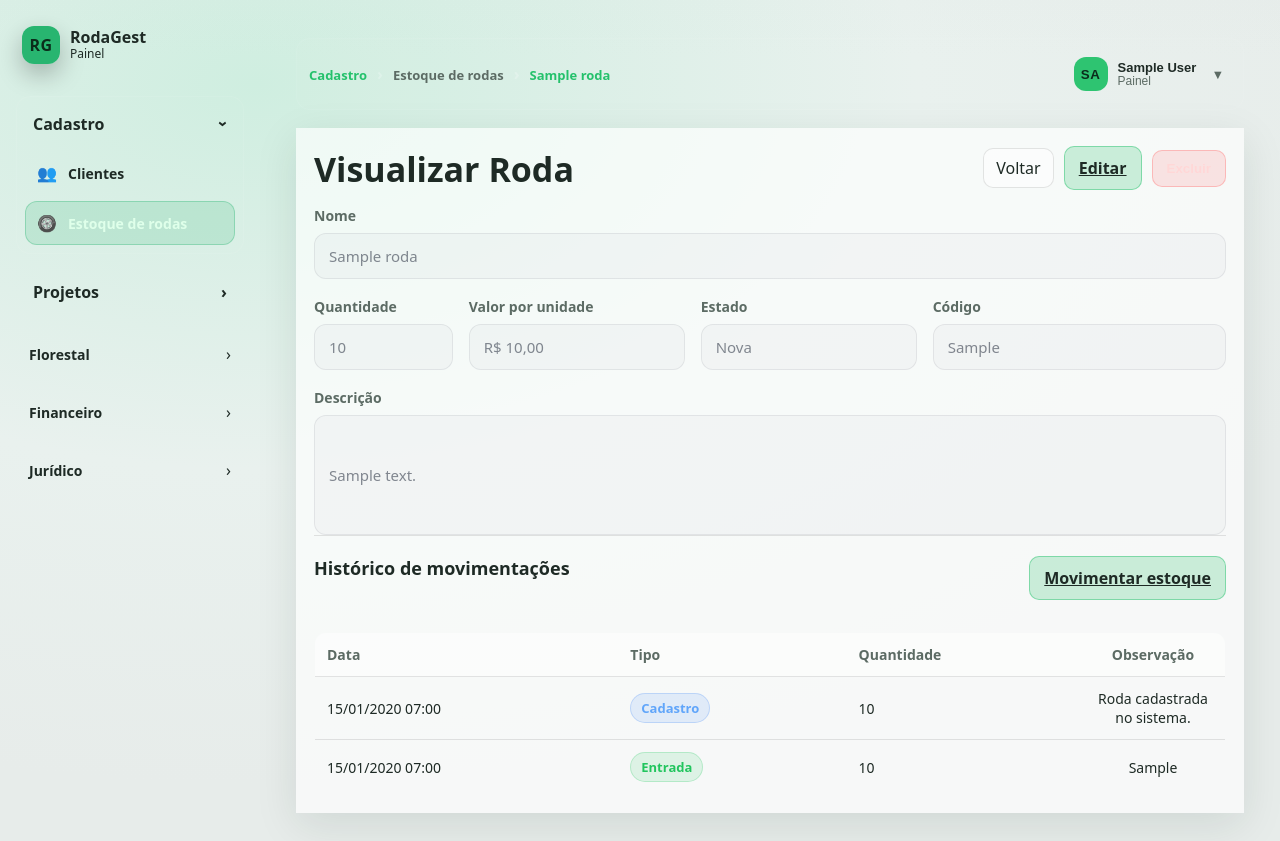
After one commit to KadmielT/RodaGestPython, a Django app: page /estoque-rodas/1/ in a window 1280 px wide. The commit adds this page. Run offline with Django 5.2, Linux system fonts and the light colour scheme; a user stored in the database is signed in; tables that the repository leaves empty hold one stand-in row (values such as "Sample post"); some libraries are stand-ins or nearby versions.

Commit message:
Criação de exclução de registro no estoque de roda, visualização e criação de pasta de documentação do projeto
Documento TAP-1.0 criado

```diff
--- a/apps/clientes/templates/clientes/cliente_list.html
+++ b/apps/clientes/templates/clientes/cliente_list.html
@@ -115,7 +115,6 @@
     </div>
   {% endfor %}
 
-  {% if is_paginated %}
   <div class="rg-pagination">
     <span>Total ({{ page_obj.paginator.count }})</span>
 
@@ -149,7 +148,6 @@
       <span class="rg-page rg-disabled">Próximo ›</span>
     {% endif %}
   </div>
-  {% endif %}
 
 </div>
 {% endblock %}
--- a/apps/estoque_rodas/models.py
+++ b/apps/estoque_rodas/models.py
@@ -1,3 +1,5 @@
+from decimal import Decimal
+
 from django.core.exceptions import ValidationError
 from django.db import models
 
@@ -11,7 +13,8 @@ class Roda(models.Model):
     nome = models.CharField(max_length=150)
     codigo = models.CharField(max_length=50, blank=True, null=True, unique=True)
     quantidade = models.PositiveIntegerField(default=0)
-    valor_unitario = models.DecimalField(max_digits=10, decimal_places=2, default=0)
+    quantidade_inicial = models.PositiveIntegerField(default=0)
+    valor_unitario = models.DecimalField(max_digits=10, decimal_places=2, default=Decimal('0.00'))
     estado = models.CharField(
         max_length=20,
         choices=EstadoChoices.choices
@@ -35,6 +38,11 @@ class Roda(models.Model):
         if self.quantidade < 0:
             raise ValidationError({
                 'quantidade': 'A quantidade não pode ser negativa.'
+            })
+
+        if self.quantidade_inicial < 0:
+            raise ValidationError({
+                'quantidade_inicial': 'A quantidade inicial não pode ser negativa.'
             })
 
         if self.valor_unitario < 0:
--- /dev/null
+++ b/apps/estoque_rodas/templates/estoque_rodas/roda_detail.html
@@ -0,0 +1,137 @@
+{% extends "base.html" %}
+{% block title %}{{ roda.nome }} | RodaGest{% endblock %}
+
+{% block content %}
+<div class="rg-card">
+
+  <div class="rg-card-head">
+    <h1 class="rg-title">Visualizar Roda</h1>
+
+    <div class="rg-card-actions">
+      <a href="{% url 'estoque_rodas:roda_list' %}" class="rg-page">Voltar</a>
+      <a href="{% url 'estoque_rodas:roda_update' roda.pk %}" class="rg-btn rg-btn--primary">Editar</a>
+
+      <button
+        type="button"
+        class="rg-btn rg-btn--primary rg-btn--danger"
+        data-modal-target="deleteModal{{ roda.pk }}"
+      >
+        Excluir
+      </button>
+    </div>
+  </div>
+
+  <section class="rg-form-section">
+    <div class="rg-form-grid">
+      <div class="rg-form-field rg-form-field--full">
+        <label>Nome</label>
+        <div class="rg-input rg-input--readonly">{{ roda.nome }}</div>
+      </div>
+
+      <div class="rg-form-field rg-form-field--span-2">
+        <label>Quantidade</label>
+        <div class="rg-input rg-input--readonly">{{ roda.quantidade }}</div>
+      </div>
+
+      <div class="rg-form-field rg-form-field--span-3">
+        <label>Valor por unidade</label>
+        <div class="rg-input rg-input--readonly">R$ {{ roda.valor_unitario }}</div>
+      </div>
+
+      <div class="rg-form-field rg-form-field--span-3">
+        <label>Estado</label>
+        <div class="rg-input rg-input--readonly">{{ roda.get_estado_display }}</div>
+      </div>
+
+      <div class="rg-form-field rg-form-field--span-4">
+        <label>Código</label>
+        <div class="rg-input rg-input--readonly">{{ roda.codigo|default:"-" }}</div>
+      </div>
+
+      <div class="rg-form-field rg-form-field--full">
+        <label>Descrição</label>
+        <div class="rg-input rg-input--readonly" style="min-height: 120px; padding: 14px;">
+          {{ roda.descricao|default:"-" }}
+        </div>
+      </div>
+    </div>
+  </section>
+
+  <section class="rg-form-section">
+    <div class="rg-card-head">
+      <h2 class="rg-form-section__title">Histórico de movimentações</h2>
+
+      <div class="rg-card-actions">
+        <a href="{% url 'estoque_rodas:movimentar_roda' roda.pk %}" class="rg-btn rg-btn--primary">
+          Movimentar estoque
+        </a>
+      </div>
+    </div>
+
+    <table class="rg-table">
+      <thead>
+        <tr>
+          <th>Data</th>
+          <th>Tipo</th>
+          <th>Quantidade</th>
+          <th>Observação</th>
+        </tr>
+      </thead>
+
+      <tbody>
+        <tr>
+          <td>{{ roda.data_cadastro|date:"d/m/Y H:i" }}</td>
+          <td><span class="rg-badge rg-badge--info">Cadastro</span></td>
+          <td>{{ roda.quantidade_inicial }}</td>
+          <td>Roda cadastrada no sistema.</td>
+        </tr>
+
+        {% for movimentacao in movimentacoes %}
+          <tr>
+            <td>{{ movimentacao.data_cadastro|date:"d/m/Y H:i" }}</td>
+            <td>
+              {% if movimentacao.tipo_movimentacao == 'entrada' %}
+                <span class="rg-badge rg-badge--success">{{ movimentacao.get_tipo_movimentacao_display }}</span>
+              {% elif movimentacao.tipo_movimentacao == 'saida' %}
+                <span class="rg-badge rg-badge--danger">{{ movimentacao.get_tipo_movimentacao_display }}</span>
+              {% else %}
+                {{ movimentacao.get_tipo_movimentacao_display }}
+              {% endif %}
+            </td>
+            <td>{{ movimentacao.quantidade }}</td>
+            <td>{{ movimentacao.observacao|default:"-" }}</td>
+          </tr>
+        {% endfor %}
+      </tbody>
+    </table>
+  </section>
+
+</div>
+
+<div class="rg-modal" id="deleteModal{{ roda.pk }}" hidden>
+  <div class="rg-modal__backdrop" data-modal-close></div>
+
+  <div class="rg-modal__dialog" role="dialog" aria-modal="true" aria-labelledby="deleteModalTitle{{ roda.pk }}">
+    <div class="rg-modal__header">
+      <h3 class="rg-modal__title" id="deleteModalTitle{{ roda.pk }}">Excluir roda</h3>
+      <button type="button" class="rg-modal__close" data-modal-close aria-label="Fechar">×</button>
+    </div>
+
+    <div class="rg-modal__body">
+      <p>Tem certeza que deseja excluir a roda <strong>{{ roda.nome }}</strong>?</p>
+      <p class="rg-modal__warning">Essa ação não poderá ser desfeita.</p>
+    </div>
+
+    <div class="rg-modal__footer">
+      <button type="button" class="rg-page" data-modal-close>Cancelar</button>
+
+      <form method="post" action="{% url 'estoque_rodas:roda_delete' roda.pk %}">
+        {% csrf_token %}
+        <button type="submit" class="rg-btn rg-btn--primary rg-btn--danger">
+          Excluir
+        </button>
+      </form>
+    </div>
+  </div>
+</div>
+{% endblock %}
--- a/apps/estoque_rodas/urls.py
+++ b/apps/estoque_rodas/urls.py
@@ -4,6 +4,7 @@ from .views import (
     RodaListView,
     movimentar_roda,
     roda_create,
+    roda_delete,
     roda_detail,
     roda_update,
 )
@@ -16,4 +17,5 @@ urlpatterns = [
     path('<int:pk>/', roda_detail, name='roda_detail'),
     path('<int:pk>/editar/', roda_update, name='roda_update'),
     path('<int:pk>/movimentar/', movimentar_roda, name='movimentar_roda'),
+    path('<int:pk>/excluir/', roda_delete, name='roda_delete'),
 ]
--- a/apps/estoque_rodas/views.py
+++ b/apps/estoque_rodas/views.py
@@ -46,7 +46,11 @@ def roda_create(request):
         form = RodaForm(request.POST)
 
         if form.is_valid():
-            roda = form.save()
+            with transaction.atomic():
+                roda = form.save(commit=False)
+                roda.quantidade_inicial = form.cleaned_data['quantidade']
+                roda.save()
+
             messages.success(request, f'Roda "{roda.nome}" foi criada com sucesso.')
             return redirect('estoque_rodas:roda_list')
 
@@ -92,8 +96,12 @@ def roda_update(request, pk):
         form = RodaForm(request.POST, instance=roda)
 
         if form.is_valid():
-            roda = form.save()
-            messages.success(request, f'Roda "{roda.nome}" foi atualizada com sucesso.')
+            roda_atualizada = form.save(commit=False)
+            roda_atualizada.quantidade = roda.quantidade
+            roda_atualizada.quantidade_inicial = roda.quantidade_inicial
+            roda_atualizada.save()
+
+            messages.success(request, f'Roda "{roda_atualizada.nome}" foi atualizada com sucesso.')
             return redirect('estoque_rodas:roda_list')
 
         messages.error(request, f'Não foi possível salvar as alterações da roda "{roda.nome}".')
@@ -105,6 +113,7 @@ def roda_update(request, pk):
         'titulo': 'Editar roda',
         'botao_submit': 'Salvar alterações',
         'roda': roda,
+        'modo_edicao': True,
         'breadcrumbs': [
             {'label': 'Cadastro'},
             {'label': 'Estoque de rodas', 'url': reverse('estoque_rodas:roda_list')},
@@ -165,3 +174,16 @@ def movimentar_roda(request, pk):
         ],
     }
     return render(request, 'estoque_rodas/movimentacao_form.html', context)
+
+
+@login_required
+def roda_delete(request, pk):
+    roda = get_object_or_404(Roda, pk=pk)
+
+    if request.method == 'POST':
+        nome_roda = roda.nome
+        roda.delete()
+        messages.success(request, f'Roda "{nome_roda}" foi excluída com sucesso.')
+        return redirect('estoque_rodas:roda_list')
+
+    return redirect('estoque_rodas:roda_list')
--- a/rodagest/settings.py
+++ b/rodagest/settings.py
@@ -109,7 +109,7 @@ AUTH_PASSWORD_VALIDATORS = [
 
 LANGUAGE_CODE = 'pt-br'
 
-TIME_ZONE = 'UTC'
+TIME_ZONE = 'America/Sao_Paulo'
 
 USE_I18N = True
 
--- a/static/css/components/forms.css
+++ b/static/css/components/forms.css
@@ -42,6 +42,8 @@
 
 .rg-form-field--full .rg-input{
   width: 100%;
+  box-sizing: border-box;
+  max-width: 100%;
 }
 
 .rg-form-field--span-2{
@@ -185,3 +187,21 @@ select.rg-input{
 .rg-form select.rg-input option[value=""]{
   color: rgba(255,255,255,0.65);
 }
+
+.rg-input--readonly{
+  background: rgba(255, 255, 255, 0.02) !important;
+  color: rgba(255, 255, 255, 0.52) !important;
+  border-color: rgba(255, 255, 255, 0.05) !important;
+  cursor: not-allowed;
+}
+
+html[data-theme="light"] .rg-input--readonly{
+  background: rgba(15, 23, 42, 0.025) !important;
+  color: rgba(15, 23, 42, 0.50) !important;
+  border-color: rgba(15, 23, 42, 0.07) !important;
+}
+
+.rg-input--readonly:focus{
+  border-color: rgba(255, 255, 255, 0.05) !important;
+  box-shadow: none !important;
+}
--- a/static/css/components/table.css
+++ b/static/css/components/table.css
@@ -86,7 +86,6 @@
   padding: 14px;
   display: flex;
   align-items: flex-start;
-  white-space: pre-wrap;
   max-width: none;
 }
 
@@ -107,3 +106,34 @@
   cursor: pointer;
   font: inherit;
 }
+
+.rg-badge{
+  display: inline-flex;
+  align-items: center;
+  justify-content: center;
+  min-height: 28px;
+  padding: 0 10px;
+  border-radius: 999px;
+  font-size: 13px;
+  font-weight: 700;
+  line-height: 1;
+  border: 1px solid transparent;
+}
+
+.rg-badge--success{
+  background: rgba(34, 197, 94, 0.12);
+  color: #22c55e;
+  border-color: rgba(34, 197, 94, 0.22);
+}
+
+.rg-badge--danger{
+  background: rgba(239, 68, 68, 0.12);
+  color: #ef4444;
+  border-color: rgba(239, 68, 68, 0.22);
+}
+
+.rg-badge--info{
+  background: rgba(59, 130, 246, 0.12);
+  color: #60a5fa;
+  border-color: rgba(59, 130, 246, 0.22);
+}
```
Also changed, not shown: apps/clientes/templates/clientes/cliente_detail.html (+13 -14 lines), apps/estoque_rodas/forms.py (+6 -3 lines), apps/estoque_rodas/static/estoque_rodas/Js/onlyInteger.js (added, +25 -0 lines), apps/estoque_rodas/templates/estoque_rodas/movimentacao_form.html (added, +98 -0 lines), apps/estoque_rodas/templates/estoque_rodas/roda_form.html (+14 -3 lines), apps/estoque_rodas/templates/estoque_rodas/roda_list.html (+44 -2 lines), apps/estoque_rodas/migrations/0005_roda_quantidade_inicial.py (added), 2 other files. Lines whose indentation alone changed are shown as unchanged.
